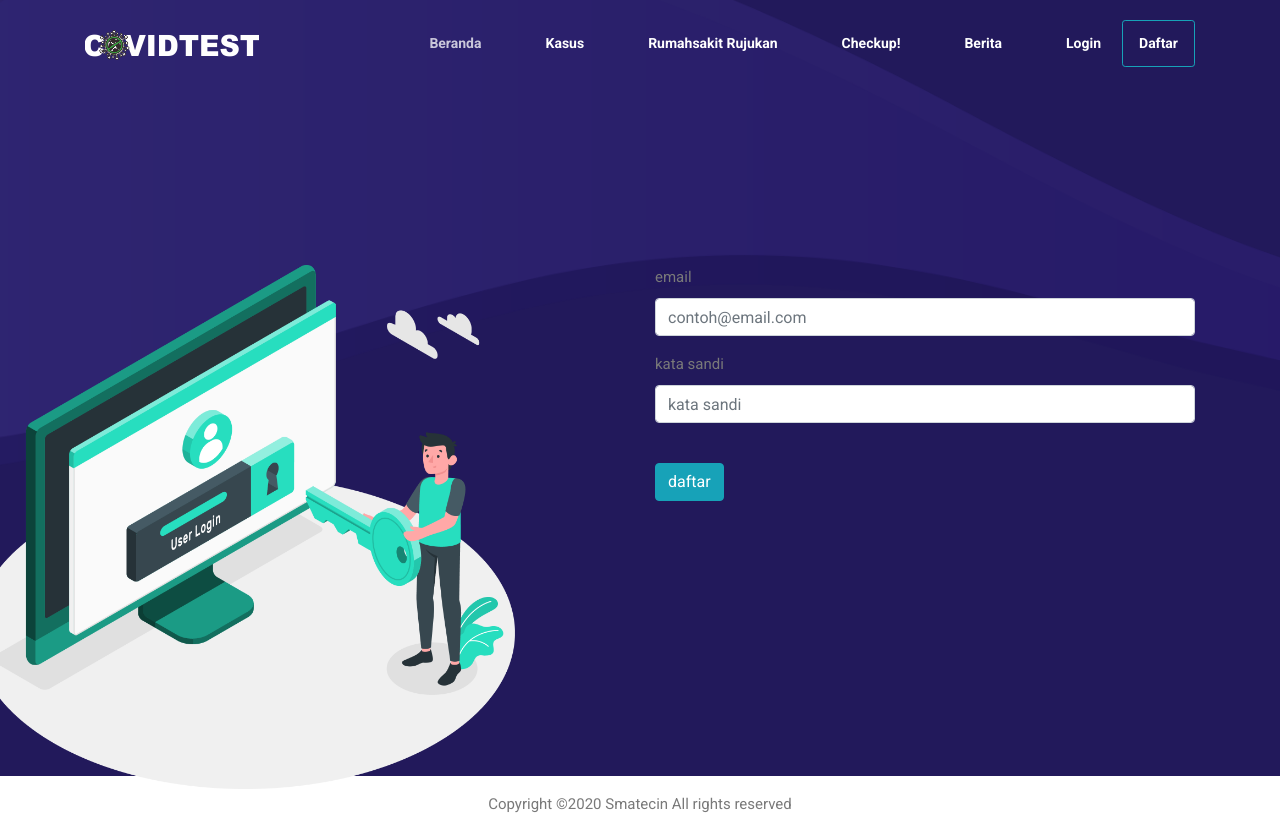
After one commit to PAPATIRI/covid-test, a PHP site: page /login.php in a window 1280 px wide. The commit adds this page. Run offline with PHP 8.4, Linux system fonts and the light colour scheme; some web fonts are replaced.

Commit message:
menambah halaman login

```diff
--- /dev/null
+++ b/login.php
@@ -0,0 +1,103 @@
+<!DOCTYPE html>
+<html lang="en">
+
+<head>
+    <meta charset="UTF-8">
+    <meta name="viewport" content="width=device-width, initial-scale=1.0 shrink-to-fit=no">
+    <meta http-equiv="X-UA-Compatible" content="ie=edge">
+    <title>HOME - Checkup Covid-19</title>
+    <link rel="icon" href="img/icon.png">
+    <link rel="stylesheet" href="vendors/bootstrap/bootstrap.min.css">
+    <link rel="stylesheet" href="vendors/fontawesome/css/all.min.css">
+    <link rel="stylesheet" href="vendors/themify-icons/themify-icons.css">
+    <link rel="stylesheet" href="vendors/linericon/style.css">
+    <link rel="stylesheet" href="vendors/owl-carousel/owl.theme.default.min.css">
+    <link rel="stylesheet" href="vendors/owl-carousel/owl.carousel.min.css">
+    <link rel="stylesheet" href="vendors/aos/css/aos.css">
+    <link rel="stylesheet" href="css/style.css">
+</head>
+
+<body>
+    <!--================Header Menu Area =================-->
+    <header class="header_area">
+        <div class="main_menu">
+            <nav class="navbar navbar-expand-lg navbar-light">
+                <div class="container box_1620">
+                    <!-- Brand and toggle get grouped for better mobile display -->
+                    <a class="navbar-brand logo_h" href="index.php" data-aos="fade-down"><img src="img/logo.png" alt="" data></a>
+                    <button class="navbar-toggler" type="button" data-toggle="collapse" data-target="#navbarSupportedContent" aria-controls="navbarSupportedContent" aria-expanded="false" aria-label="Toggle navigation">
+                        <span class="icon-bar"></span>
+                        <span class="icon-bar"></span>
+                        <span class="icon-bar"></span>
+                    </button>
+                    <!-- Collect the nav links, forms, and other content for toggling -->
+                    <div class="collapse navbar-collapse offset" id="navbarSupportedContent">
+                        <ul class="nav navbar-nav menu_nav justify-content-end">
+                            <li class="nav-item active btn btn-sm"><a class="nav-link" href="index.php">beranda</a></li>
+                            <li class="nav-item btn btn-sm"><a class="nav-link" href="kasus.php">Kasus</a></li>
+                            <li class="nav-item btn btn-sm"><a class="nav-link" href="rumahsakit.php">Rumahsakit Rujukan</a></li>
+                            <li class="nav-item btn btn-sm"><a class="nav-link button-light navbar-light" href="checkup.php">Checkup!</a></li>
+                            <li class="nav-item btn btn-sm"><a class="nav-link" href="berita.php">berita</a></li>
+                            <li class="nav-item mr-1 btn btn-sm"><a class="nav-link" href="login.php">login</a></li>
+                            <li class="nav-item btn btn-sm btn-outline-info"><a class="nav-link" href="daftar.php">daftar</a></li>
+                        </ul>
+
+                    </div>
+                </div>
+            </nav>
+        </div>
+    </header>
+    <!--================Header Menu Area =================-->
+    <!-- <main class="side-main"> -->
+    <main>
+        <!--================ Hero sm Banner start =================-->
+        <section class="hero-banner">
+            <div class="container">
+                <div class="row">
+                    <div class="col-lg-6" data-aos="fade-up" data-aos-anchor-placement="top-bottom" data-aos-duration="20">
+                        <div class="hero-banner__img">
+                            <img class="img-fluid" src="img/banner/ilustrasi-login.png">
+                        </div>
+                    </div>
+                    <div class="col-lg-6 pt-7" data-aos="fade-right">
+                        <div class="hero-banner__content">
+                            <form>
+                                <div class="form-group">
+                                    <label for="formGroupExampleInput2">email</label>
+                                    <input type="email" class="form-control" id="formGroupExampleInput2" placeholder="contoh@email.com">
+                                </div>
+                                <div class="form-group">
+                                    <label for="formGroupExampleInput2">kata sandi</label>
+                                    <input type="password" class="form-control" id="formGroupExampleInput2" placeholder="kata sandi">
+                                </div>
+
+                                <button type="submit" class="btn btn-info mt-4">daftar</button>
+                            </form>
+                        </div>
+                    </div>
+                </div>
+            </div>
+        </section>
+        <!--================ Hero sm Banner end =================-->
+        <!-- Copyright -->
+        <div class="footer-copyright text-center py-3">Copyright &copy;<script>
+                document.write(new Date().getFullYear());
+            </script> Smatecin All rights reserved
+        </div>
+        <!-- Copyright -->
+        </footer>
+        <!-- ================ End footer Area ================= -->
+        <script src="vendors/jquery/jquery-3.2.1.min.js"></script>
+        <script src="vendors/bootstrap/bootstrap.bundle.min.js"></script>
+        <script src="vendors/owl-carousel/owl.carousel.min.js"></script>
+        <script src="js/jquery.ajaxchimp.min.js"></script>
+        <script src="js/mail-script.js"></script>
+        <script src="js/main.js"></script>
+        <script src="https://unpkg.com/aos@2.3.1/dist/aos.js"></script>
+        <script>
+            AOS.init();
+        </script>
+
+</body>
+
+</html>
```
Also changed, not shown: daftar.php (+5 -15 lines), img/banner/ilustrasi-login.png (added), img/banner/ilustrasi-registrasi.png (added).
